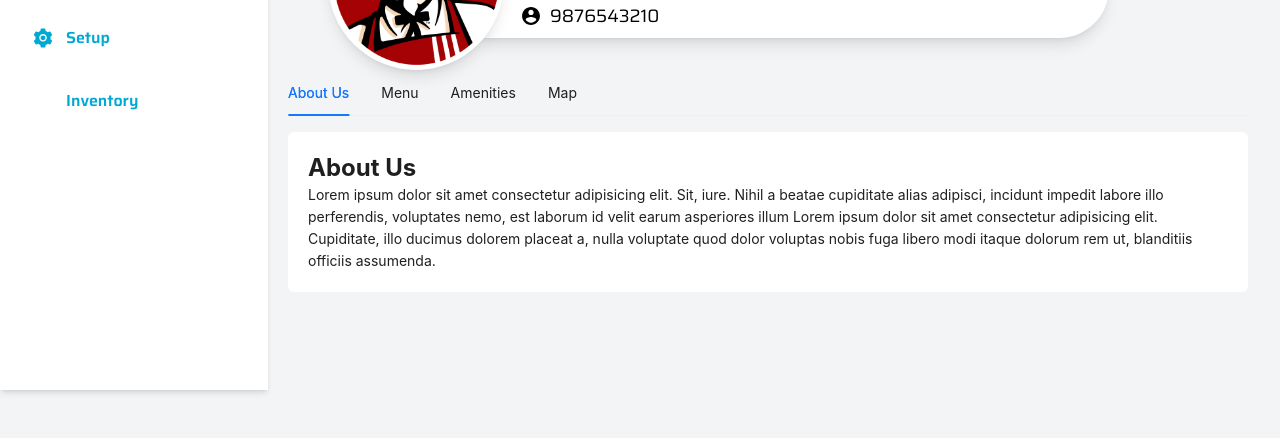
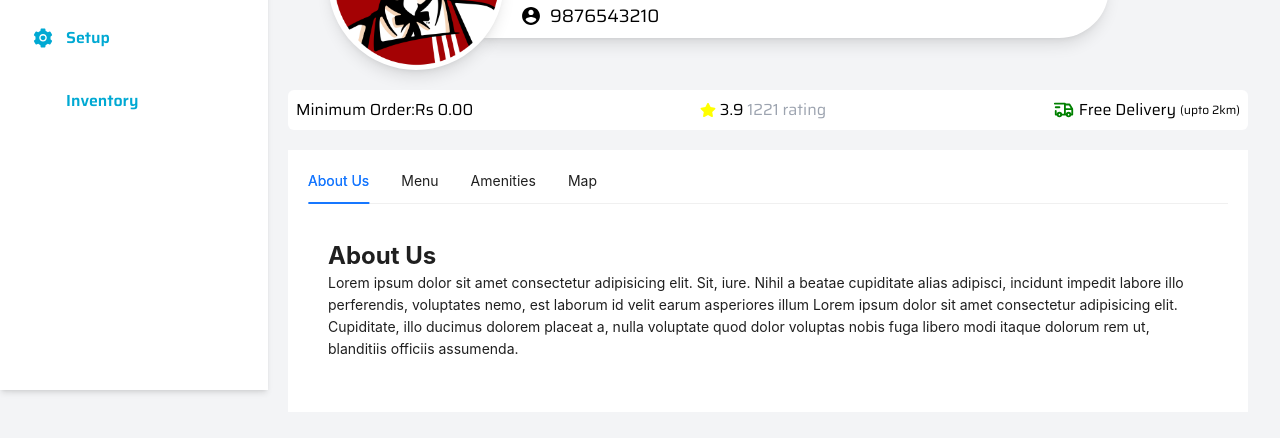
Before and after one commit to pratikpageni/QrScan-admin, a Next.js app: page /single-listing in a window 1280 px wide. Shown: the part 410-848 px from the top of the page. Built offline with nearby package versions, Linux system fonts and the light colour scheme; some icons are missing.

Commit message:
feat:HighlightDetails and fix:single-listing

```diff
--- a/components/single-listing/DetailsTab.tsx
+++ b/components/single-listing/DetailsTab.tsx
@@ -1,6 +1,7 @@
 import { Tabs } from 'antd'
 import React from 'react'
 import Information from '../setup/Information'
+import OrderNow from './HighlightDetails'
 
 export default function DetailsTab() {
   return (
@@ -11,7 +12,7 @@ export default function DetailsTab() {
       {
         label: 'About Us',
         key: '1',
-        children:<Information/>
+        children:<AboutUs/>
       },
       {
         label: 'Menu',
@@ -34,10 +35,12 @@ export default function DetailsTab() {
   )
 }
 
-const  Menu = ()=>{
+const  AboutUs = ()=>{
 return(
-  <div>
-
+  <div className='flex gap-4'>
+    <div className="">
+    <Information/>
+    </div>
   </div>
 )
 }
--- /dev/null
+++ b/components/single-listing/HighlightDetails.tsx
@@ -0,0 +1,16 @@
+import React from 'react'
+import { FaStar } from "react-icons/fa";
+import { TbTruckDelivery } from "react-icons/tb";
+
+export default function
+HighlightDetails() {
+  return (
+    <div className='bg-white p-2 text-center rounded-md'>
+      <div className='flex justify-between'>
+        <div><p>Minimum Order:Rs 0.00</p></div>
+        <div className='flex items-center gap-1'><FaStar color='yellow' /><p>3.9 <span className='text-gray-400'>1221 rating</span></p></div>
+        <div className='flex items-center gap-1'><TbTruckDelivery color='green' size={22} /><p>Free Delivery</p><span><p className='text-xs'>(upto 2km)</p></span></div>
+      </div>
+    </div>
+  )
+}
--- a/pages/single-listing/index.tsx
+++ b/pages/single-listing/index.tsx
@@ -1,14 +1,19 @@
-import Banner from '@/components/setup/Banner'
-import DetailsTab from '@/components/single-listing/detailsTab'
-import { Tabs } from 'antd'
-import React from 'react'
+import Banner from '@/components/setup/Banner';
+import DetailsTab from '@/components/single-listing/DetailsTab';
+import HighlightDetails from '@/components/single-listing/HighlightDetails';
+import { Tabs } from 'antd';
+import React from 'react';
 
 export default function index() {
   return (
     <div>
-     <Banner Enable={false}/>
-
-     <DetailsTab/>
+      <Banner Enable={false} />
+      <div className='mt-5'>
+        <HighlightDetails />
+      </div>
+      <div className='bg-white p-2 px-5 mt-5'>
+        <DetailsTab />
+      </div>
     </div>
-  )
+  );
 }
```
